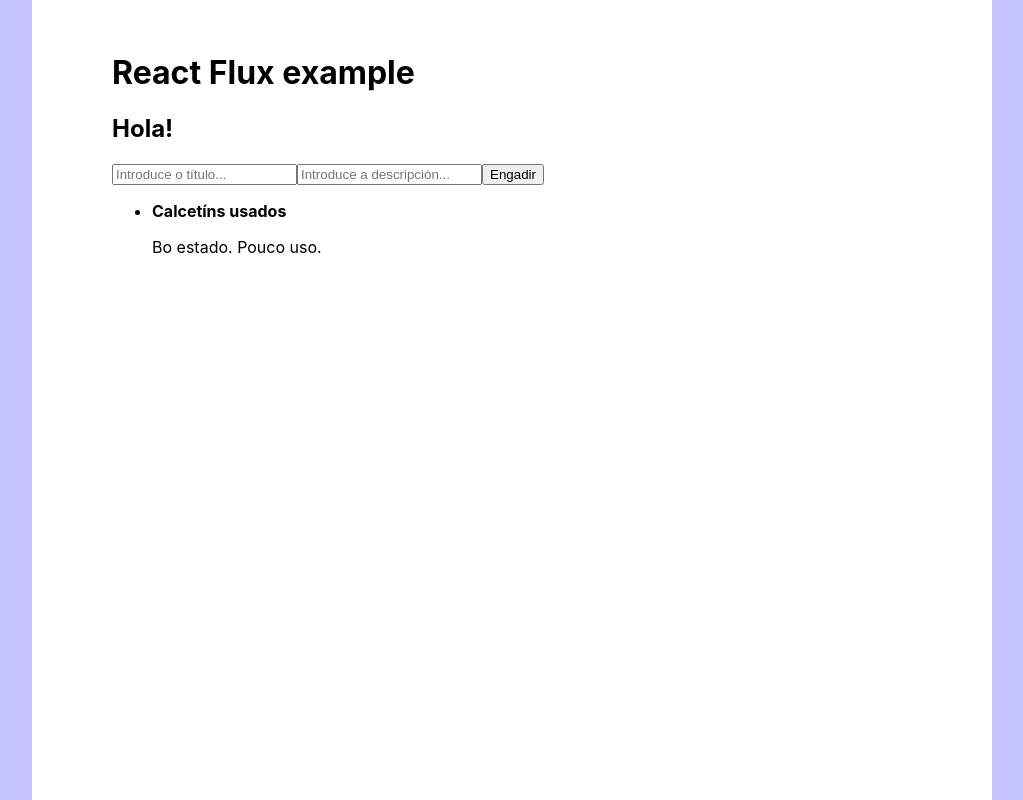
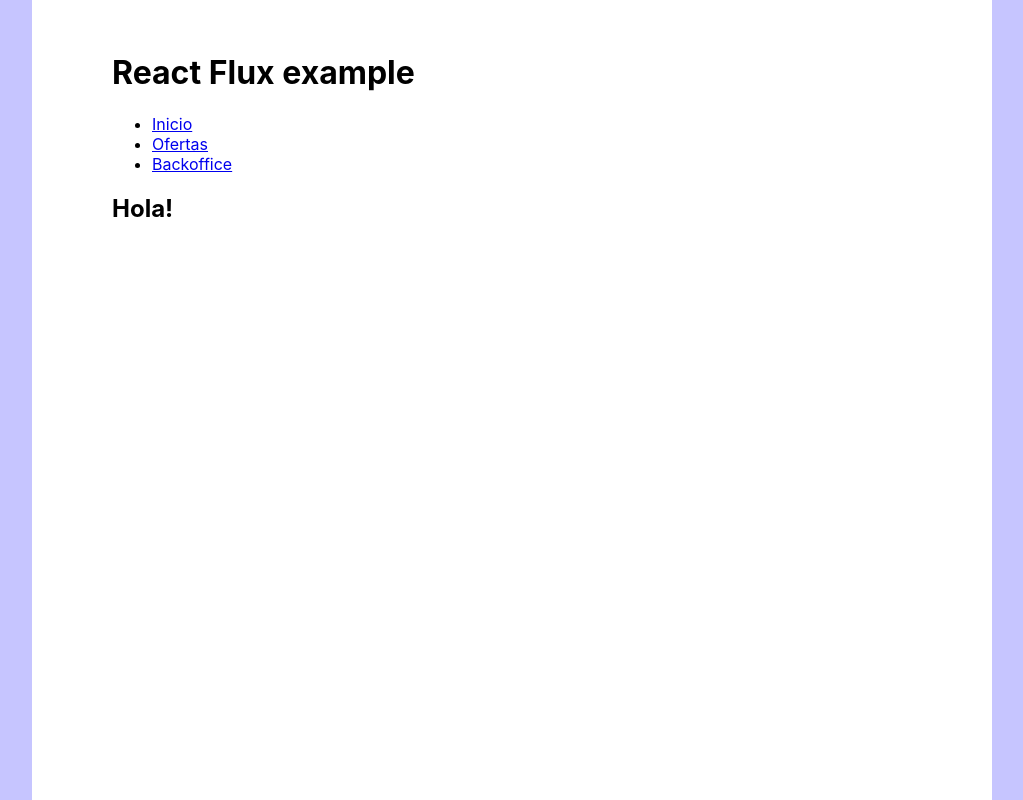
Before and after one commit to Diseno-de-Aplicaciones-Web/react-flux-example, a React (Create React App) app: page / in a window 1280 px wide. Shown: the whole page, without its empty margins (128-1151 px from the left). Built offline with nearby package versions, Linux system fonts and the light colour scheme.

Commit message:
Provides views and SPA routing

```diff
--- a/package.json
+++ b/package.json
@@ -8,6 +8,7 @@
     "@testing-library/user-event": "^13.5.0",
     "react": "^18.2.0",
     "react-dom": "^18.2.0",
+    "react-router-dom": "^6.11.1",
     "react-scripts": "5.0.1",
     "web-vitals": "^2.1.4"
   },
--- a/src/App.js
+++ b/src/App.js
@@ -1,3 +1,4 @@
+import { BrowserRouter, Routes, Route, Link } from 'react-router-dom';
 import './App.css';
 import Portada from './vistas/Portada';
 import VistaDatos from './vistas/VistaDatos';
@@ -7,12 +8,23 @@ import { ServicioOfertas } from './servicios/ServicioOfertas';
 function App() {
   return (
   <ServicioOfertas>
-  <h1>React Flux example</h1>
-  <main>
-    <Portada/>
-    <Backoffice/>
-    <VistaDatos/>
-  </main>
+  <BrowserRouter>
+    <h1>React Flux example</h1>
+    <nav>
+      <ul>
+        <li><Link to="/">Inicio</Link></li>
+        <li><Link to="/ofertas/">Ofertas</Link></li>
+        <li><Link to="/backoffice/">Backoffice</Link></li>
+      </ul>
+    </nav>
+    <main>
+      <Routes>
+        <Route path='/' element={<Portada/>}/>
+        <Route path='/backoffice/' element={<Backoffice/>}/>
+        <Route path='/ofertas/' element={<VistaDatos/>}/>
+      </Routes>
+    </main>
+  </BrowserRouter>
   </ServicioOfertas>
   );
 }
```
Also changed, not shown: 1 other file (tests, documents, lock files or other folders).
